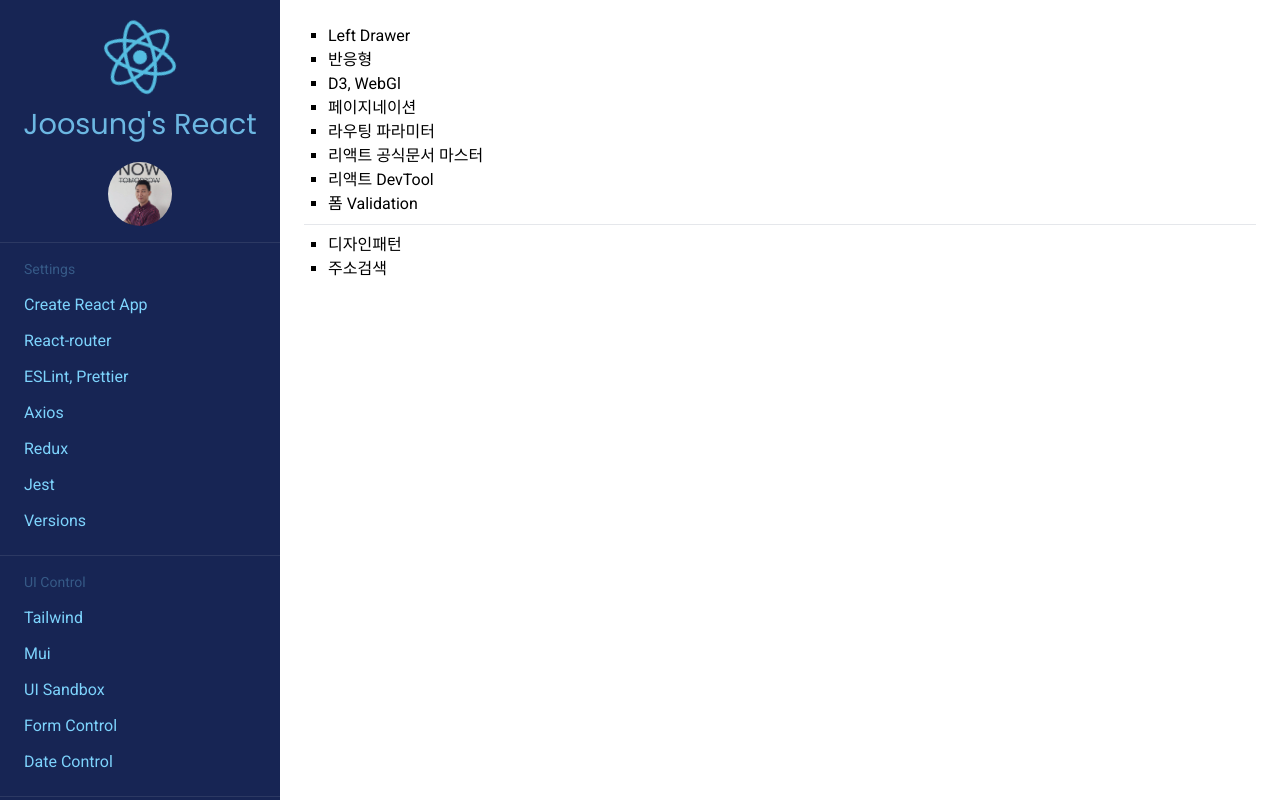
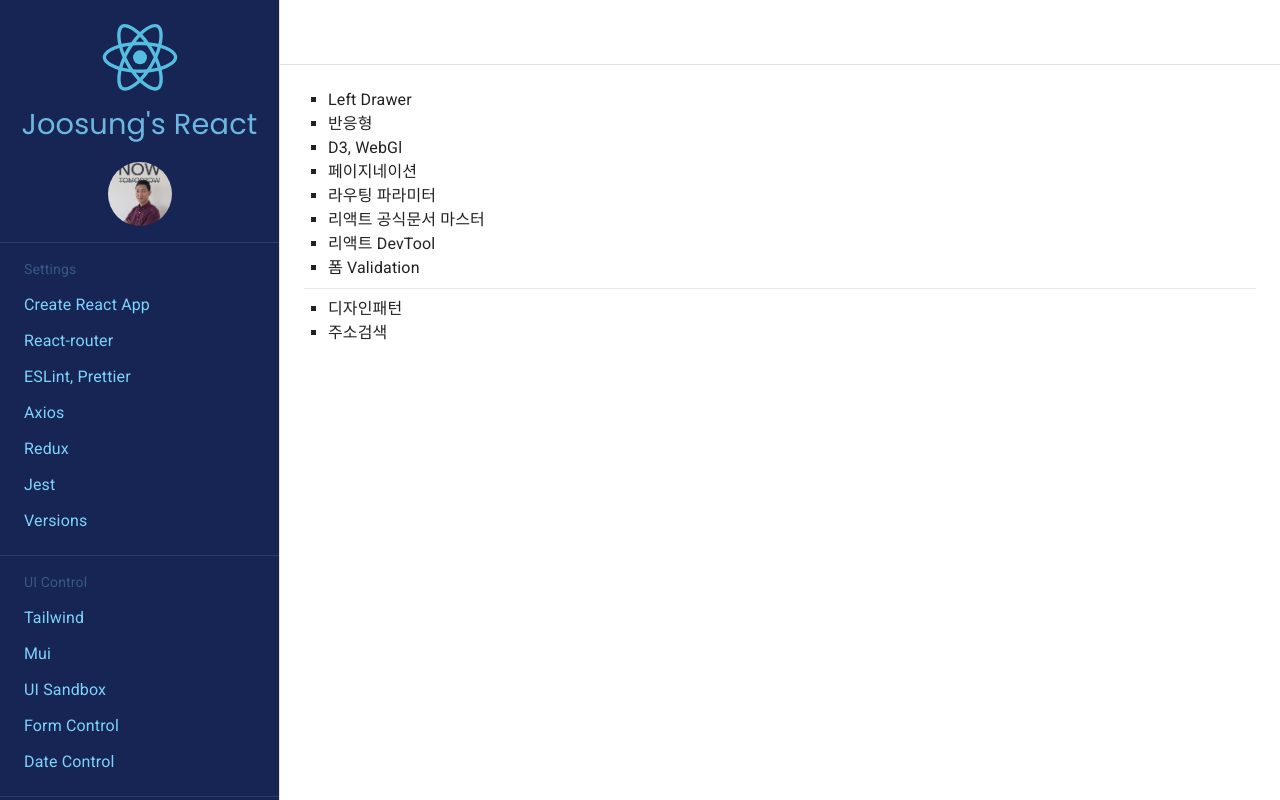
Before and after one commit to joosung21/react-docs, a React (Create React App) app: page /todo in a window 1280 px wide. Built offline with nearby package versions, Linux system fonts and the light colour scheme.

Commit message:
wip: 라우팅 스크롤탑

```diff
--- a/src/App.scss
+++ b/src/App.scss
@@ -5,7 +5,6 @@
   display: flex;
   min-height: 100vh;
   font-family: "Roboto", sans-serif;
-  // background-color: #f5f5f5;
 }
 
 .poppins {
@@ -29,12 +28,8 @@
 }
 
 .left {
-  flex-shrink: 0;
-  width: 280px;
-  height: 100vh;
   padding: 12px 0;
   user-select: none;
-  overflow-y: auto;
   .left-header {
     opacity: 0.85;
     transition: all 0.3s;
@@ -72,15 +67,6 @@
   }
 }
 
-.main {
-  padding: 24px;
-  width: 100%;
-  min-width: 800px;
-  height: 100vh;
-  overflow-x: auto;
-  overflow-y: auto;
-}
-
 .limit-width {
   max-width: 960px;
 }
@@ -101,7 +87,6 @@
 }
 
 .text-link {
-  // light blue
   color: rgb(23, 140, 233);
   text-decoration: none;
   transition: all 0.3s;
--- a/src/layout/Left.tsx
+++ b/src/layout/Layout.tsx
@@ -1,9 +1,21 @@
-import React from 'react'
+import React, { useEffect, useRef } from 'react'
+import AppBar from '@mui/material/AppBar'
+import Box from '@mui/material/Box'
+import CssBaseline from '@mui/material/CssBaseline'
+import Drawer from '@mui/material/Drawer'
+import IconButton from '@mui/material/IconButton'
+import MenuIcon from '@mui/icons-material/Menu'
+import Toolbar from '@mui/material/Toolbar'
+import { Outlet } from 'react-router-dom'
+import { useLocation } from 'react-router-dom'
+
 import { Link, useMatch, useResolvedPath } from 'react-router-dom'
 import { NavLink, NavProps } from './Left.d'
 import logo from 'assets/logo.svg'
 import jay from 'assets/jay.jpg'
 import Avatar from '@mui/material/Avatar'
+
+const drawerWidth = 280
 
 const navLinks = [
   { title: 'Create React App', path: '/create-react-app', parent: 'Settings' },
@@ -28,7 +40,13 @@
   { title: 'Todo', path: '/todo', parent: 'Ect' },
 ] as NavLink[]
 
-const Left = () => {
+export default function ResponsiveDrawer() {
+  const [mobileOpen, setMobileOpen] = React.useState(false)
+
+  const handleDrawerToggle = () => {
+    setMobileOpen(!mobileOpen)
+  }
+
   const groups = navLinks.reduce((acc: string[], cur) => {
     if (!acc.includes(cur.parent)) {
       acc.push(cur.parent)
@@ -63,7 +81,7 @@
     </>
   )
 
-  return (
+  const drawer = (
     <div className="left bg-blue-950 text-sky-300">
       <Link to={'/'} className="left-header">
         <img src={logo} alt="logo" className="rotate-logo w-32 mx-auto" />
@@ -77,13 +95,93 @@
         {groups.map((group) => (
           <NavGroup groupTitle={group} key={group} />
         ))}
-        {/* <NavGroup groupTitle="Settings" />
-        <NavGroup groupTitle="UI Framworks" />
-        <NavGroup groupTitle="Hooks" />
-        <NavGroup groupTitle="Ect" /> */}
       </div>
     </div>
   )
+
+  const location = useLocation()
+  const mainDivRef = useRef<HTMLDivElement>(null)
+
+  useEffect(() => {
+    if (mainDivRef.current) {
+      console.log(mainDivRef)
+
+      mainDivRef.current.scrollTop = 0
+    }
+  }, [location]) // location이 변경될 때마다 scrollTop을 0으로 초기화
+
+  return (
+    <Box sx={{ display: 'flex' }}>
+      <CssBaseline />
+      <AppBar
+        position="fixed"
+        sx={{
+          width: { sm: `calc(100% - ${drawerWidth}px)` },
+          ml: { sm: `${drawerWidth}px` },
+          backgroundColor: '#fff',
+          boxShadow: 'none',
+          borderBottom: '1px solid #e0e0e0',
+        }}
+      >
+        <Toolbar>
+          <IconButton
+            color="inherit"
+            aria-label="open drawer"
+            edge="start"
+            onClick={handleDrawerToggle}
+            sx={{ mr: 2, display: { sm: 'none' }, color: '#666' }}
+          >
+            <MenuIcon />
+          </IconButton>
+        </Toolbar>
+      </AppBar>
+      <Box
+        component="nav"
+        sx={{ width: { sm: drawerWidth }, flexShrink: { sm: 0 } }}
+        aria-label="mailbox folders"
+      >
+        {/* The implementation can be swapped with js to avoid SEO duplication of links. */}
+        <Drawer
+          variant="temporary"
+          open={mobileOpen}
+          onClose={handleDrawerToggle}
+          ModalProps={{
+            keepMounted: true, // Better open performance on mobile.
+          }}
+          sx={{
+            display: { xs: 'block', sm: 'none' },
+            '& .MuiDrawer-paper': { boxSizing: 'border-box', width: drawerWidth },
+          }}
+        >
+          {drawer}
+        </Drawer>
+        <Drawer
+          variant="permanent"
+          sx={{
+            display: { xs: 'none', sm: 'block' },
+            '& .MuiDrawer-paper': { boxSizing: 'border-box', width: drawerWidth },
+          }}
+          open
+        >
+          {drawer}
+        </Drawer>
+      </Box>
+      <Box
+        component="main"
+        sx={{
+          flexGrow: 1,
+          p: 3,
+          overflowY: 'hidden',
+          width: { sm: `calc(100% - ${drawerWidth}px)` },
+        }}
+        className="main"
+        ref={mainDivRef}
+      >
+        <Toolbar />
+
+        <Outlet />
+        {/* ref={mainDivRef}  */}
+      </Box>
+    </Box>
+  )
 }
-
-export default Left
--- a/src/pages/Profile.tsx
+++ b/src/pages/Profile.tsx
@@ -5,13 +5,12 @@
 import bg2 from 'assets/bg2.webp'
 
 const bgStyle = {
+  width: '100vw',
   backgroundImage: `url(${bg2})`,
   backgroundSize: 'cover',
   backgroundPosition: 'center',
   backgroundRepeat: 'no-repeat',
   minHeight: '100vh',
-  margin: '-24px',
-  // padding: '24px',
   color: 'white',
 }
 
@@ -23,15 +22,18 @@
   flexDirection: 'column',
 }
 
+// 클릭하면 create-react-app 페이지로 라우터 이동
+const onClickHandler = () => {
+  window.location.href = '/create-react-app'
+}
+
 const Profile = () => {
   return (
-    <div style={bgStyle}>
+    <div style={bgStyle} onClick={onClickHandler}>
       <div style={overlay}>
-        <div className="text-small opacity-50">
-          이 웹 어플리케이션은 React 18 최신버젼으로 제작되었습니다.
-        </div>
+        <div className="text-small opacity-50">이 웹앱은 React v18.2로 제작되었습니다.</div>
 
-        <div className="poppins opacity-85 text-7xl mt-4">
+        <div className="poppins opacity-85 text-6xl md:text-7xl mt-4">
           Front-end Developer
           <br /> & Project Leader
         </div>
@@ -44,12 +46,12 @@
           <img src={typescript} alt="typescript" width={42} />
         </div>
 
-        <div className="poppins mt-auto text-sm opacity-80" style={{ lineHeight: '1.7rem' }}>
+        <div className="poppins mt-auto text-sm opacity-70" style={{ lineHeight: '1.7rem' }}>
           <p>VueJs / React / Angular</p>
-          <p>SPA / CI/CD / Typescript / Javascript</p>
+          <p>SPA / CI/CD / Typescript / Javascript / TSX</p>
           <p>HTML / css / sass / Tailwindcss / Vuetify / MUI</p>
           <p>Postgresql / MySQL / TypeORM / Sequelize</p>
-          <p>Photoshop / Sketch / Pigma / Illustrator / Jquery</p>
+          <p>Photoshop / Pigma / Illustrator / Jquery</p>
         </div>
 
         <div className="mt-8 text-sm opacity-60">
--- a/src/router/AppRouter.tsx
+++ b/src/router/AppRouter.tsx
@@ -1,10 +1,10 @@
-import React, { useEffect, useRef } from 'react'
-import { useLocation } from 'react-router-dom'
+import React from 'react'
 import { Routes, Route, Navigate } from 'react-router-dom'
+
+import Layout from 'layout/Layout'
 
 // Pages
 import Profile from 'pages/Profile'
-import Left from 'layout/Left'
 import NotFound from 'pages/NotFound'
 import Todo from 'pages/Todo'
 import MUI from 'pages/Mui'
@@ -27,24 +27,17 @@
 import UseContext from 'pages/UseContext'
 import UseReducer from 'pages/UseReducer'
 
+import Test from 'layout/Layout'
+
 const AppRouter = () => {
-  const mainDivRef = useRef<HTMLDivElement>(null)
-  const location = useLocation()
+  return (
+    <div style={{ width: '100%' }}>
+      <Routes>
+        <Route path="/" element={<Navigate to="/profile" />} />
+        <Route path="/profile" element={<Profile />} />
 
-  useEffect(() => {
-    if (mainDivRef.current) {
-      mainDivRef.current.scrollTop = 0
-    }
-  }, [location]) // location이 변경될 때마다 scrollTop을 0으로 초기화
-
-  return (
-    <>
-      <Left />
-
-      <div className="main" ref={mainDivRef}>
-        <Routes>
-          <Route path="/" element={<Navigate to="/profile" />} />
-          <Route path="/profile" element={<Profile />} />
+        <Route element={<Layout />}>
+          <Route path="/test" element={<Test />} />
           <Route path="/create-react-app" element={<CreateReactApp />} />
           <Route path="/lint-format" element={<LintFormat />} />
           <Route path="/react-router" element={<ReactRouter />} />
@@ -66,9 +59,9 @@
           <Route path="/use-reducer" element={<UseReducer />} />
           <Route path="/todo" element={<Todo />} />
           <Route path="*" element={<NotFound />} />
-        </Routes>
-      </div>
-    </>
+        </Route>
+      </Routes>
+    </div>
   )
 }
 
--- a/src/utils/CodeView.tsx
+++ b/src/utils/CodeView.tsx
@@ -31,7 +31,7 @@
 
   return (
     <div className="code-view">
-      <div className="copy-button">
+      <div className="copy-button hidden md:block">
         <IconButton aria-label="copy" onClick={copyToClipboard}>
           <CounterIconCopy />
         </IconButton>
```
